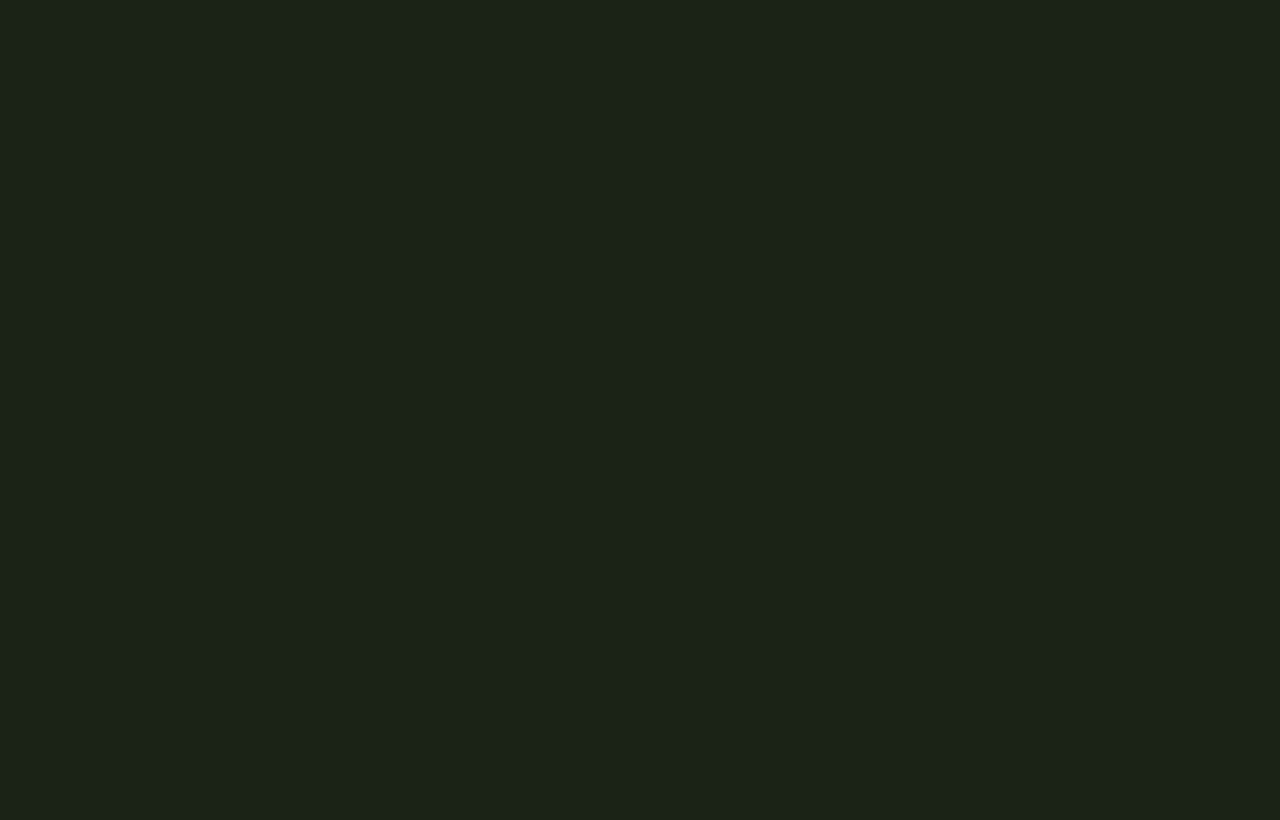
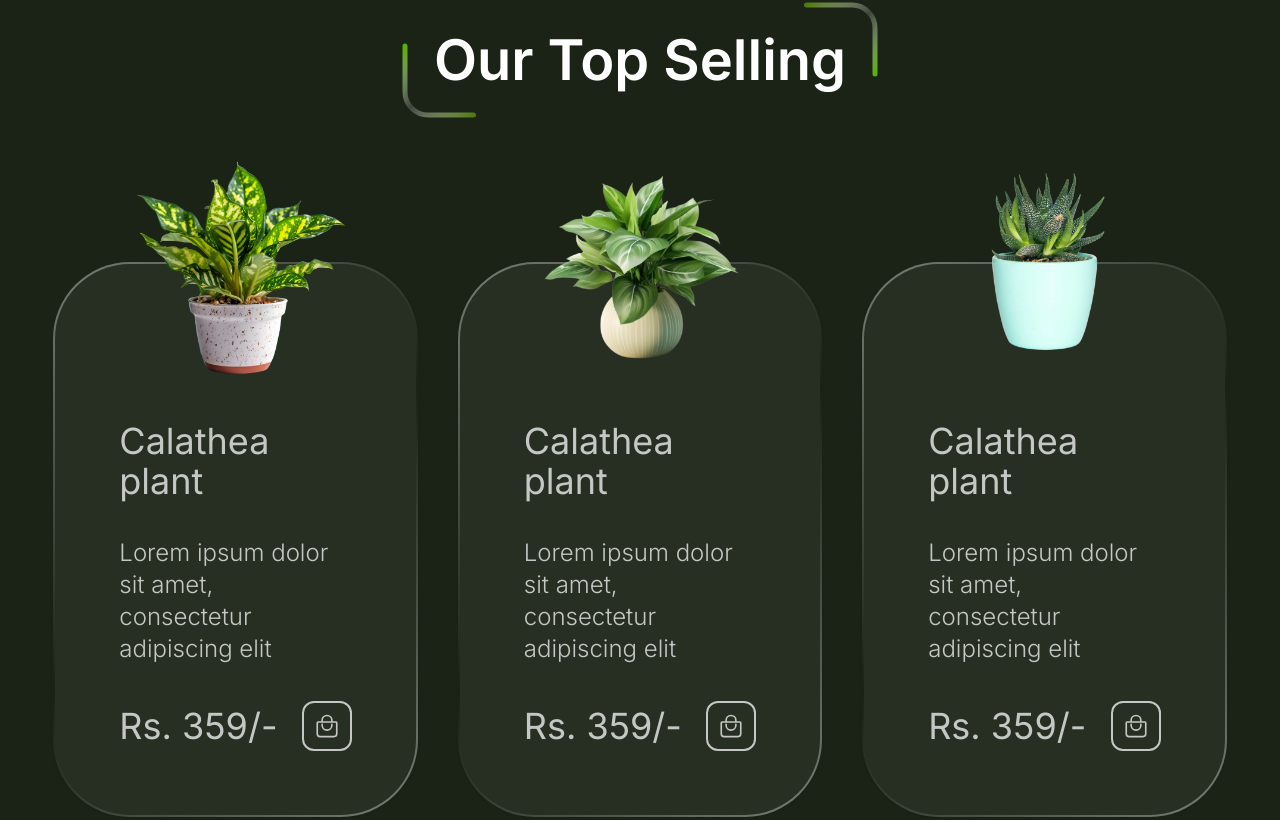
Before and after one commit to MohammadYasin74630/breath-natureal, a React (Vite) app: page / in a window 1280 px wide. Shown: the part 2480-3300 px from the top of the page. Built offline with nearby package versions, Linux system fonts and the light colour scheme.

Commit message:
top selling section created

```diff
--- /dev/null
+++ b/src/components/SectionHeading.jsx
@@ -0,0 +1,13 @@
+import cornerBorder from "../assets/vector/Vector 4.svg"
+
+function SectionHeading({className, children}) {
+  return (
+    <div className="relative md:w-max mx-auto text-center">
+        <img className="absolute bottom-0" src={`${cornerBorder}`} alt="" />
+        <h2 className={`max-lg:text-4xl lg:text-[56px] font-semibold px-8 py-4 ${className ? className : ""}`}>{children}</h2>
+        <img className="absolute top-0 right-0 rotate-180" src={`${cornerBorder}`} alt="" />
+    </div>
+  )
+}
+
+export default SectionHeading
--- a/src/index.css
+++ b/src/index.css
@@ -1,12 +1,26 @@
 @import "tailwindcss";
 @plugin "daisyui";
 
-.custom-swiper-pagination .swiper-pagination-bullet{
-    background-color: white !important;
-    opacity: 1;
-    cursor: pointer;
+.custom-swiper-pagination .swiper-pagination-bullet {
+  background-color: white !important;
+  opacity: 1;
+  cursor: pointer;
 }
 .swiper-pagination-bullet-active {
-    width: 20px !important;
-    border-radius: 10px !important;
+  width: 20px !important;
+  border-radius: 10px !important;
 }
+
+.border-gradient {
+  background:
+        linear-gradient(#272e22, #272e22) padding-box, /* inner background */
+        linear-gradient(305deg, #7a7e77, #00000000, #7a7e77) border-box; /* gradient border */
+  background-clip: padding-box, border-box;
+}
+
+.border-gradient-1 {
+  background:
+        linear-gradient(#272e22, #272e22) padding-box,
+        linear-gradient(140deg, #7a7e77, #00000000, #7a7e77) border-box;
+  background-clip: padding-box, border-box;
+}
--- a/src/pages/Home/Home.jsx
+++ b/src/pages/Home/Home.jsx
@@ -1,10 +1,12 @@
 import bgImage from "../../assets/images/bg-plant.webp";
 import Banner from "./Banner";
 import BannerReview from "./BannerReview";
+import TopSelling from "./TopSelling";
 import TrendyPlants from "./TrendyPlants";
 
 function Home() {
   return (
+    <>
       <div
         className="bg-cover bg-no-repeat pt-40"
         style={{ backgroundImage: `url(${bgImage})` }}
@@ -15,6 +17,10 @@ function Home() {
           <TrendyPlants />
         </div>
       </div>
+      <div className="w-11/12 mx-auto">
+        <TopSelling />
+      </div>
+    </>
   );
 }
 
--- /dev/null
+++ b/src/pages/Home/TopSelling.jsx
@@ -0,0 +1,50 @@
+import SectionHeading from "../../components/SectionHeading";
+import plant1 from "../../assets/images/plant-1.webp";
+import plant2 from "../../assets/images/plant-2.webp";
+import plant3 from "../../assets/images/plant-3.webp";
+import plant4 from "../../assets/images/plant-4.webp";
+import plant5 from "../../assets/images/plant-5.webp";
+import plant6 from "../../assets/images/plant-6.webp";
+import { IoBagHandleOutline } from "react-icons/io5";
+
+function Card({img}) {
+  return (
+    <div className="bg-white/5 backdrop-blur-xl text-[#c5c7c5] p-16 space-y-9 border-2 border-transparent border-gradient-1 rounded-[77px] shadow-sm">
+      <img
+        className="-mt-44"
+        src={`${img}`}
+        alt="A potted plant with vibrant green leaves set against a solid black background."
+      />
+      <h3 className="text-4xl">Calathea plant</h3>
+      <p className="text-2xl font-light">
+        Lorem ipsum dolor sit amet, consectetur adipiscing elit
+      </p>
+
+      <div className="flex items-center justify-between">
+        <p className="text-4xl">Rs. 359/-</p>
+        <button className="min-w-8 border-2 p-2.5 rounded-xl cursor-pointer active:scale-90 transition-[scale]">
+          <IoBagHandleOutline size={26} />
+        </button>
+      </div>
+    </div>
+  );
+}
+
+function TopSelling() {
+  return (
+    <>
+      <SectionHeading className="my-36">Our Top Selling</SectionHeading>
+
+      <div className="grid md:grid-cols-2 xl:grid-cols-3 gap-x-10 gap-y-32">
+        <Card img={plant1} />
+        <Card img={plant2} />
+        <Card img={plant3} />
+        <Card img={plant4} />
+        <Card img={plant5} />
+        <Card img={plant6} />
+      </div>
+    </>
+  );
+}
+
+export default TopSelling;
```
Also changed, not shown: src/assets/vector/Vector 4.svg (added). Lines whose indentation alone changed are shown as unchanged.
